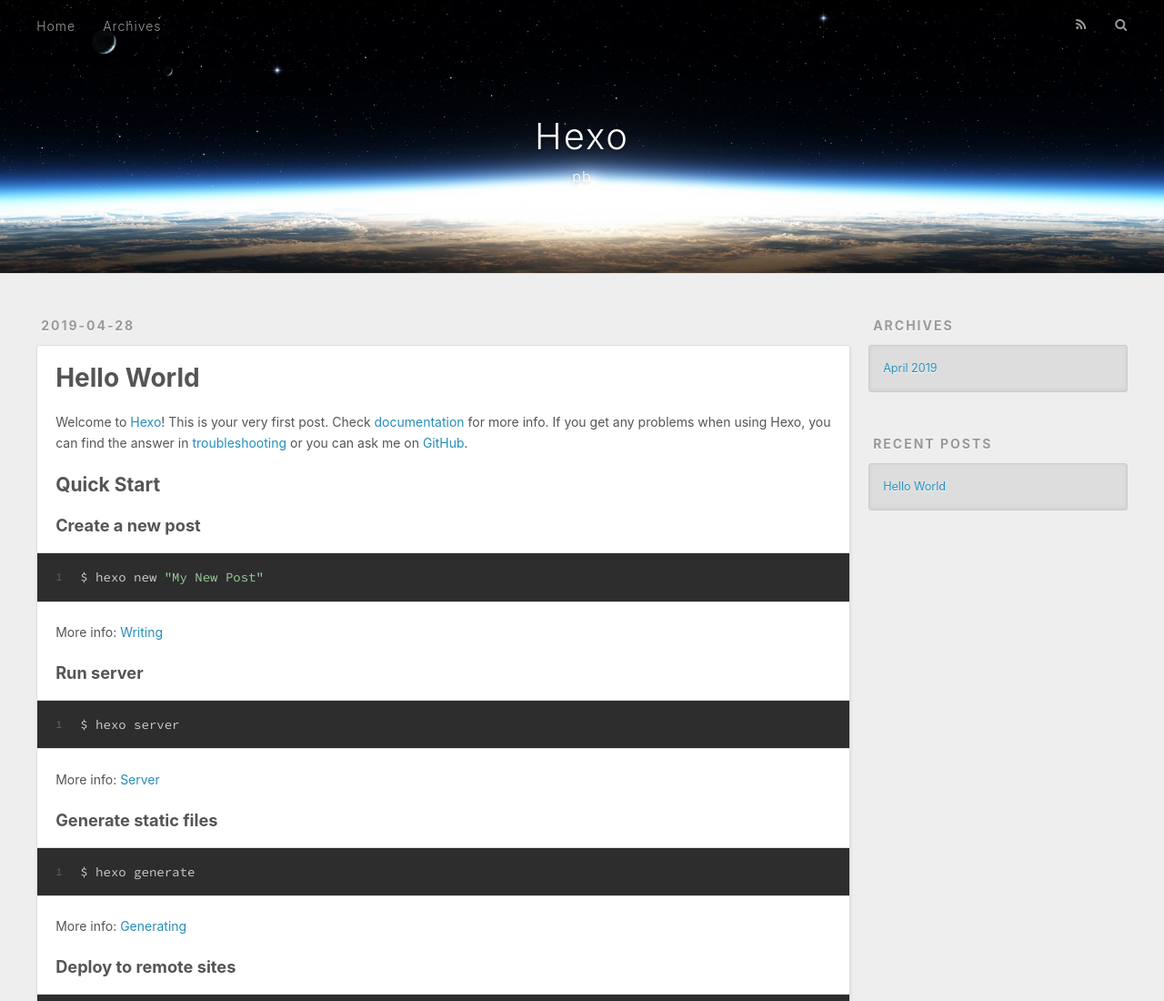
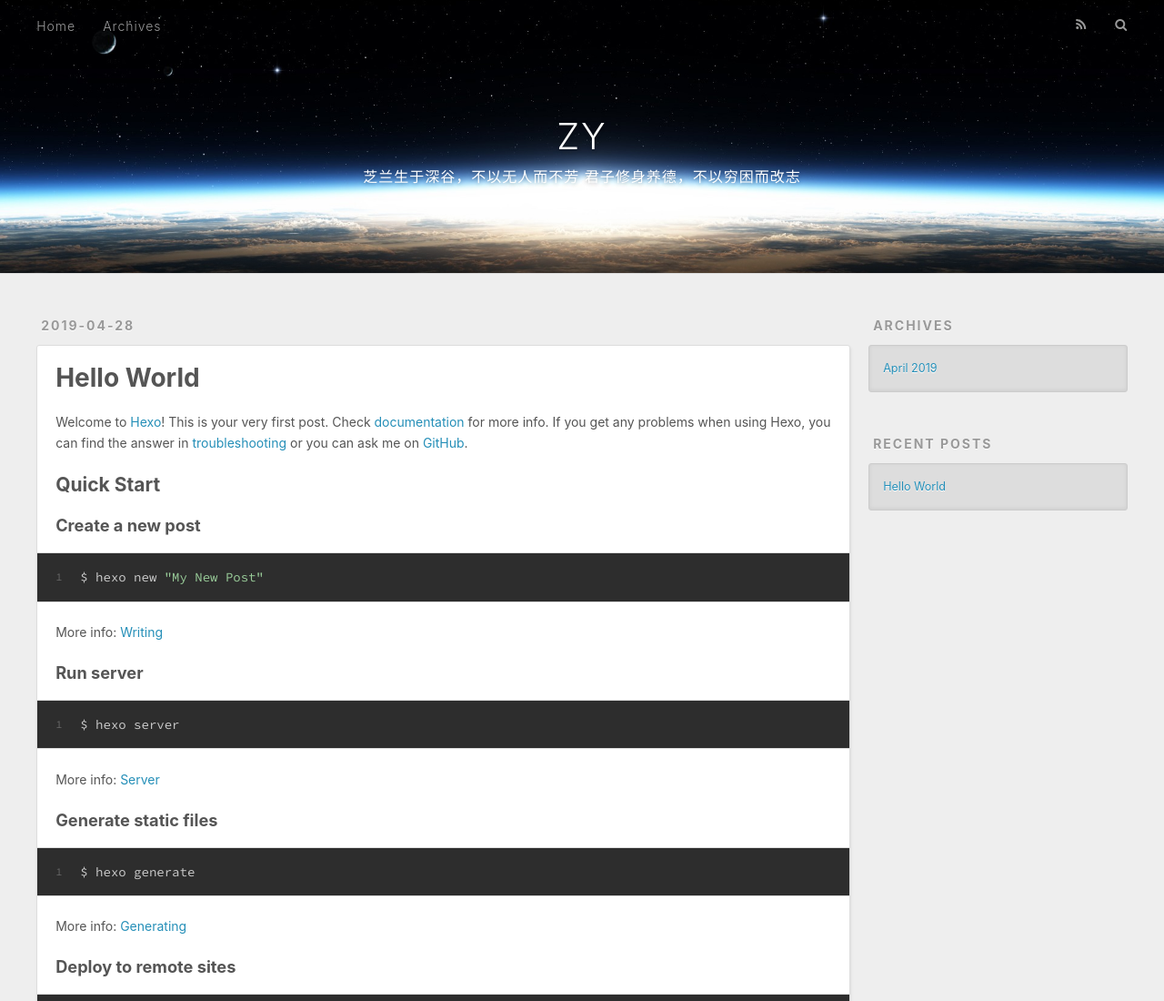
Before and after one commit to JayeChong/pb, a plain HTML site: page index.html in a window 1280 px wide. Shown: the top 1100 px of the page at 91% size. Drawn offline with nearby package versions, Linux system fonts and the light colour scheme.

Commit message:
Site updated: 2019-04-28 15:27:48

```diff
--- a/index.html
+++ b/index.html
@@ -5,17 +5,17 @@
 
 
 
-  <title>Hexo</title>
+  <title>ZY</title>
   <meta name="viewport" content="width=device-width, initial-scale=1, maximum-scale=1">
   <meta property="og:type" content="website">
-<meta property="og:title" content="Hexo">
+<meta property="og:title" content="ZY">
 <meta property="og:url" content="https://jayechong.github.io/pb/index.html">
-<meta property="og:site_name" content="Hexo">
+<meta property="og:site_name" content="ZY">
 <meta property="og:locale" content="default">
 <meta name="twitter:card" content="summary">
-<meta name="twitter:title" content="Hexo">
+<meta name="twitter:title" content="ZY">
 
-    <link rel="alternate" href="/pb/atom.xml" title="Hexo" type="application/atom+xml">
+    <link rel="alternate" href="/pb/atom.xml" title="ZY" type="application/atom+xml">
 
 
     <link rel="icon" href="/favicon.png">
@@ -34,11 +34,11 @@
   <div id="header-outer" class="outer">
     <div id="header-title" class="inner">
       <h1 id="logo-wrap">
-        <a href="/pb/" id="logo">Hexo</a>
+        <a href="/pb/" id="logo">ZY</a>
       </h1>
 
         <h2 id="subtitle-wrap">
-          <a href="/pb/" id="subtitle">pb</a>
+          <a href="/pb/" id="subtitle">芝兰生于深谷，不以无人而不芳 君子修身养德，不以穷困而改志</a>
         </h2>
 
     </div>
@@ -101,7 +101,7 @@
 
     </div>
     <footer class="article-footer">
-      <a data-url="https://jayechong.github.io/pb/2019/04/28/hello-world/" data-id="cjv0lvujn0000xfy76mrorj85" class="article-share-link">Share</a>
+      <a data-url="https://jayechong.github.io/pb/2019/04/28/hello-world/" data-id="cjv0m34ux00002jy7q9pfd37f" class="article-share-link">Share</a>
 
 
     </footer>
```
Also changed, not shown: 2019/04/28/hello-world/index.html (+6 -6 lines), archives/2019/04/index.html (+7 -7 lines), archives/2019/index.html (+7 -7 lines), archives/index.html (+7 -7 lines).
